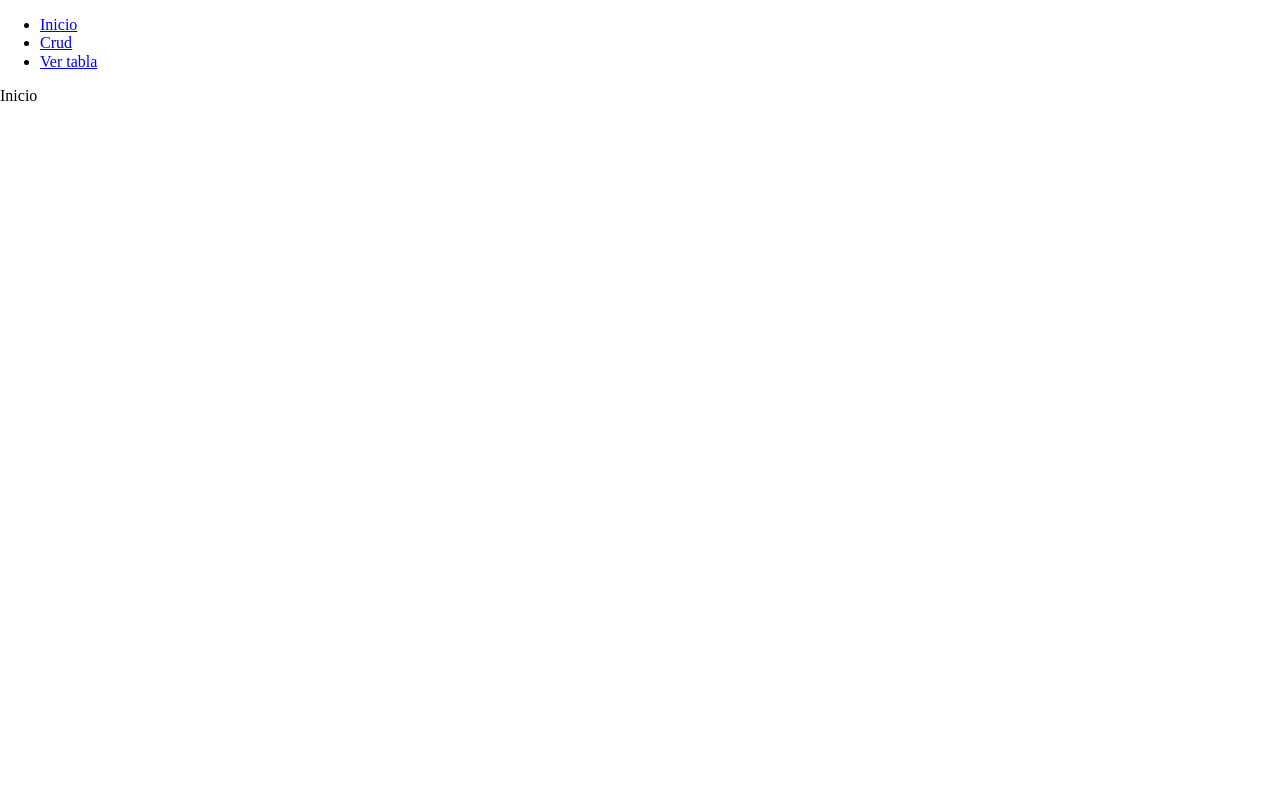
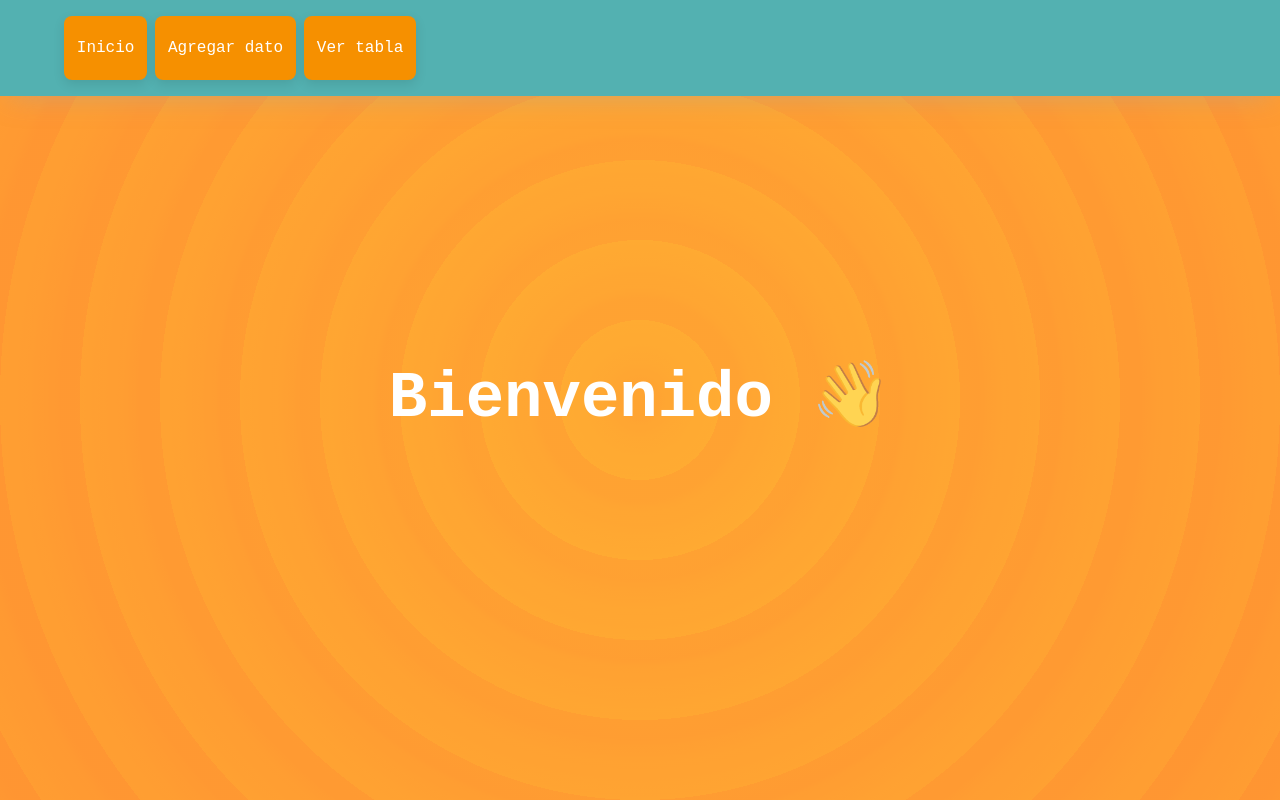
Before and after one commit to json-was/PruebaTecnica, a React (Vite) app: page / in a window 1280 px wide. Built offline with nearby package versions, Linux system fonts and the light colour scheme.

Commit message:
estilo en crud, inicio y ver tabla

```diff
--- a/index.html
+++ b/index.html
@@ -4,7 +4,12 @@
     <meta charset="UTF-8" />
     <link rel="icon" type="image/svg+xml" href="/vite.svg" />
     <meta name="viewport" content="width=device-width, initial-scale=1.0" />
-    <title>Vite + React</title>
+
+    <link rel="preconnect" href="https://fonts.googleapis.com">
+    <link rel="preconnect" href="https://fonts.gstatic.com" crossorigin>
+    <link href="https://fonts.googleapis.com/css2?family=JetBrains+Mono&family=Oswald:wght@400;500&display=swap" rel="stylesheet">
+
+    <title>Prueba tecnica</title>
   </head>
   <body>
     <div id="root"></div>
--- a/src/components/Navbar.jsx
+++ b/src/components/Navbar.jsx
@@ -1,18 +1,21 @@
 import React from "react";
 import { Link } from "react-router-dom";
+import "../styles/Navbar.style.css";
 
 export const Navbar = () => {
   return (
-    <ul>
-      <li>
-        <Link to="/*">Inicio</Link>
-      </li>
-      <li>
-        <Link to="/crud">Crud</Link>
-      </li>
-      <li>
-        <Link to="/tabla">Ver tabla</Link>
-      </li>
-    </ul>
+    <div className="navbar">
+      <ul className="navbar-list">
+        <Link className="link-item" to="/*">
+          Inicio
+        </Link>
+        <Link className="link-item" to="/crud">
+          Agregar dato
+        </Link>
+        <Link className="link-item" to="/tabla">
+          Ver tabla
+        </Link>
+      </ul>
+    </div>
   );
 };
--- a/src/components/RowTable.jsx
+++ b/src/components/RowTable.jsx
@@ -19,8 +19,8 @@ export const RowTable = ({ data }) => {
   // Borrara una fila con sus datos correspondientes
   // en la base de datos
   const borrar = () => {
-    // deleteObjectBD(data.key);
-    // dispatch(clearActiveProduct())
+    deleteObjectBD(data.keyBd);
+    dispatch(clearActiveProduct())
   };
 
   return (
--- a/src/index.css
+++ b/src/index.css
@@ -347,3 +347,7 @@ template {
 [hidden] {
   display: none;
 }
+
+*{
+  font-family: monospace, monospace;
+}
--- a/src/pages/CrudInputData.jsx
+++ b/src/pages/CrudInputData.jsx
@@ -4,6 +4,7 @@ import { useDispatch, useSelector } from "react-redux";
 import { addNewObjectBD, updateObjectBD } from "../store/thunks";
 import { useNavigate } from "react-router-dom";
 import { clearActiveProduct, setEditando } from "../store/indicadorActivoSlice";
+import "../styles/Crud.style.css";
 
 const defaultValues = {
   id: 0,
@@ -72,8 +73,7 @@ export const CrudInputData = () => {
   }, []);
 
   return (
-    <>
-      <section>
+    <section className="crud-main">
       <h2>{editando ? "EDITAR" : "AGREGAR"} DATOS</h2>
       <form onSubmit={handleSubmit(onSubmit)}>
         <table className="inputDatos">
@@ -202,7 +202,9 @@ export const CrudInputData = () => {
             <tr>
               <td></td>
               <td>
-                  <button type="submit">{editando ? "Guardar cambios" : "Agregar dato"}</button>
+                <button className="link-item" type="submit">
+                  {editando ? "Guardar cambios" : "Agregar dato"}
+                </button>
               </td>
               <td></td>
             </tr>
@@ -210,6 +212,5 @@ export const CrudInputData = () => {
         </table>
       </form>
     </section>
-    </>
   );
 };
--- a/src/pages/Inicio.jsx
+++ b/src/pages/Inicio.jsx
@@ -1,7 +1,10 @@
-import React from 'react'
+import React from "react";
+import '../styles/Inicio.style.css'
 
 export const Inicio = () => {
   return (
-    <div>Inicio</div>
-  )
-}
+    <div className="main-inicio" >
+      <h1 style={{ fontSize: "4rem", color: "#fff" }}>Bienvenido 👋</h1>
+    </div>
+  );
+};
--- a/src/pages/Tabla.jsx
+++ b/src/pages/Tabla.jsx
@@ -4,6 +4,7 @@ import { collection, getDocs } from "firebase/firestore";
 import { FirebaseBD } from "../firebase/config";
 import { useDispatch, useSelector } from "react-redux";
 import { setListadoCompleto } from "../store/indicadorActivoSlice";
+import '../styles/Tabla.style.css'
 
 export const Tabla = () => {
   const dispatch = useDispatch();
@@ -24,8 +25,8 @@ export const Tabla = () => {
   }, []);
 
   return (
-    <div>
-      <table>
+    <div className="table-main">
+      <table className="table-box table-container">
         <thead>
           <tr>
             <th>ID</th>
--- a/src/router/Approuter.jsx
+++ b/src/router/Approuter.jsx
@@ -10,6 +10,8 @@ function Approuter() {
   return (
     <>
       <Navbar />
+      <main style={{width: '100%', height: '100dvh'}}>
+      {/* <main style={{width: '100%', height: '100vh', paddingTop: '7rem'}}> */}
         <Routes>
           <Route path="/*" element={<Inicio />} />
           <Route path="/crud" element={<CrudInputData />} />
@@ -17,6 +19,7 @@ function Approuter() {
           <Route path="/tabla" element={<Tabla />} />
           <Route path="/graficos" element={<Graficos />} />
         </Routes>
+      </main>
     </>
   );
 }
--- /dev/null
+++ b/src/styles/Crud.style.css
@@ -0,0 +1,30 @@
+.crud-main {
+  width: 100%;
+  height: 100dvh;
+  /* padding-top: 6rem; */
+  display: flex;
+  flex-direction: column;
+  align-items: center;
+}
+
+h2 {
+  margin: 8rem 0 2rem 0;
+}
+
+input {
+  width: 85%;
+  height: 2.5em;
+  padding: 0.5em;
+  background-color: #fcfbfc;
+  border: none;
+  outline: none;
+  border-bottom: 2px solid #979797;
+}
+
+input:focus {
+  border-bottom: 2px solid #f69000;
+}
+
+td {
+  font-weight: bold;
+}
--- /dev/null
+++ b/src/styles/Inicio.style.css
@@ -0,0 +1,20 @@
+.main-inicio{
+  background-color: orange;
+  width: 100%;
+  height: 100%;
+  display: flex;
+  justify-content: center;
+  align-items: center;
+
+  opacity: 0.8;
+  background-image: radial-gradient(circle at center center, #ffedcb, #ffcc24),
+    repeating-radial-gradient(
+      circle at center center,
+      #ffedcb,
+      #ffedcb,
+      40px,
+      transparent 80px,
+      transparent 40px
+    );
+  background-blend-mode: multiply;
+}
--- /dev/null
+++ b/src/styles/Navbar.style.css
@@ -0,0 +1,44 @@
+.navbar {
+  background-color: #53b1b1;
+  /* background: linear-gradient(
+    90deg,
+    rgba(250, 178, 169, 1) 0%,
+    rgba(248, 191, 179, 1) 10%,
+    rgba(248, 191, 179, 1) 90%,
+    rgba(250, 178, 169, 1) 100%
+  ); */
+  box-shadow: 0 7px 30px -10px rgba(150, 170, 180, 0.5);
+  display: flex;
+  font-size: 1rem;
+  height: 6rem;
+  justify-content: space-between;
+  position: fixed;
+  width: 100%;
+  z-index: 1000;
+}
+
+.navbar-list {
+  margin-left: 1rem;
+  display: flex;
+  flex-wrap: wrap;
+}
+
+.link-item {
+  background-color: #f69000;
+  border-radius: 0.5rem;
+  box-shadow: rgba(0, 0, 0, 0.1) 0px 4px 12px;
+  cursor: pointer;
+  margin-left: 0.5rem;
+  padding: 0.6rem 0.8rem;
+  text-decoration: none;
+  color: #fff;
+  display: flex;
+  align-items: center;
+  justify-content: center;
+
+  @media (hover: hover) {
+    &:hover {
+      background-color: #65b1a0;
+    }
+  }
+}
--- /dev/null
+++ b/src/styles/Tabla.style.css
@@ -0,0 +1,101 @@
+.table-main{
+  width: 100%;
+  height: 100dvh;
+}
+
+.table-box {
+  padding-top: 7rem;
+  /* margin-top: 1rem; */
+  /* background-color: cadetblue; */
+}
+
+.table-container,
+.table-box tr,
+.table-box td,
+.table-box th,
+.table-head {
+  border: none;
+}
+
+.table-container {
+  width: 100%;
+  border-radius: 1rem 1rem 0 0;
+  overflow: hidden;
+  box-shadow: 0 0 20px #00000015;
+}
+
+.table-container th,
+.table-container td {
+  padding: 0.8rem 1rem;
+  font-size: 0.85rem;
+}
+
+.table-container tbody tr {
+  border-bottom: 1px solid #ddd;
+  text-align: center;
+}
+
+.table-container tbody tr:nth-of-type(even) {
+  background-color: #f3f3f3;
+}
+
+.table-container tbody tr:last-of-type {
+  border-bottom: 2px solid orange;
+}
+
+/* .table-container tbody tr.active-row td {
+  color: orange;
+} */
+
+.table-container thead {
+  background-color: orange;
+}
+
+.table-container th {
+  padding: 1rem;
+  font-size: 0.8rem;
+  color: #fff;
+  font-weight: bold;
+  text-align: center;
+}
+
+/* ================================ */
+/* ICON USUARIO */
+.ver-perfil-usuario-blanco {
+  cursor: pointer;
+  background-color: #fff;
+  border: none;
+}
+
+.ver-perfil-usuario-gris {
+  cursor: pointer;
+  background-color: #f3f3f3;
+  border: none;
+}
+
+.ver-perfil-usuario-icon {
+  font-size: 1.5rem;
+}
+/* ================================ */
+
+@media (hover: hover) {
+  .table-container thead tr:hover {
+    background-color: orange;
+  }
+  .table-container tr:hover,
+  .table-container tr:hover button {
+    background-color: rgb(255, 236, 200);
+    /* background-color: rgb(252, 203, 114); */
+  }
+  .table-container .active-row:hover,
+  .table-container .active-row:hover button {
+    background-color: rgb(255, 236, 200);
+    /* background-color: rgb(248, 217, 158); */
+  }
+  .icon-refresh:hover {
+    transform: rotate(-360deg);
+  }
+  .ver-perfil-usuario-icon:hover {
+    fill: #1d5191;
+  }
+}
```
Lines whose indentation alone changed are shown as unchanged.
